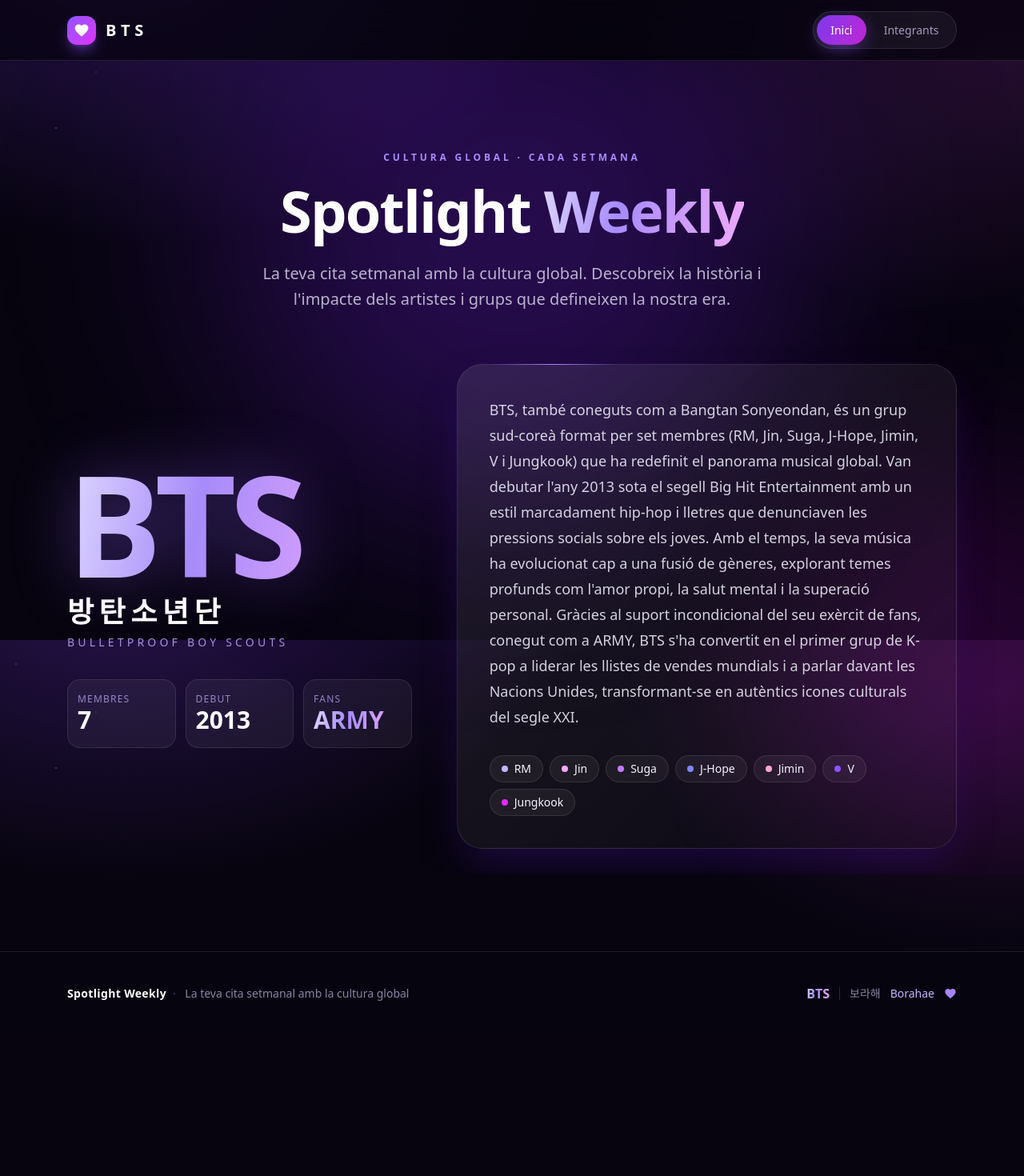
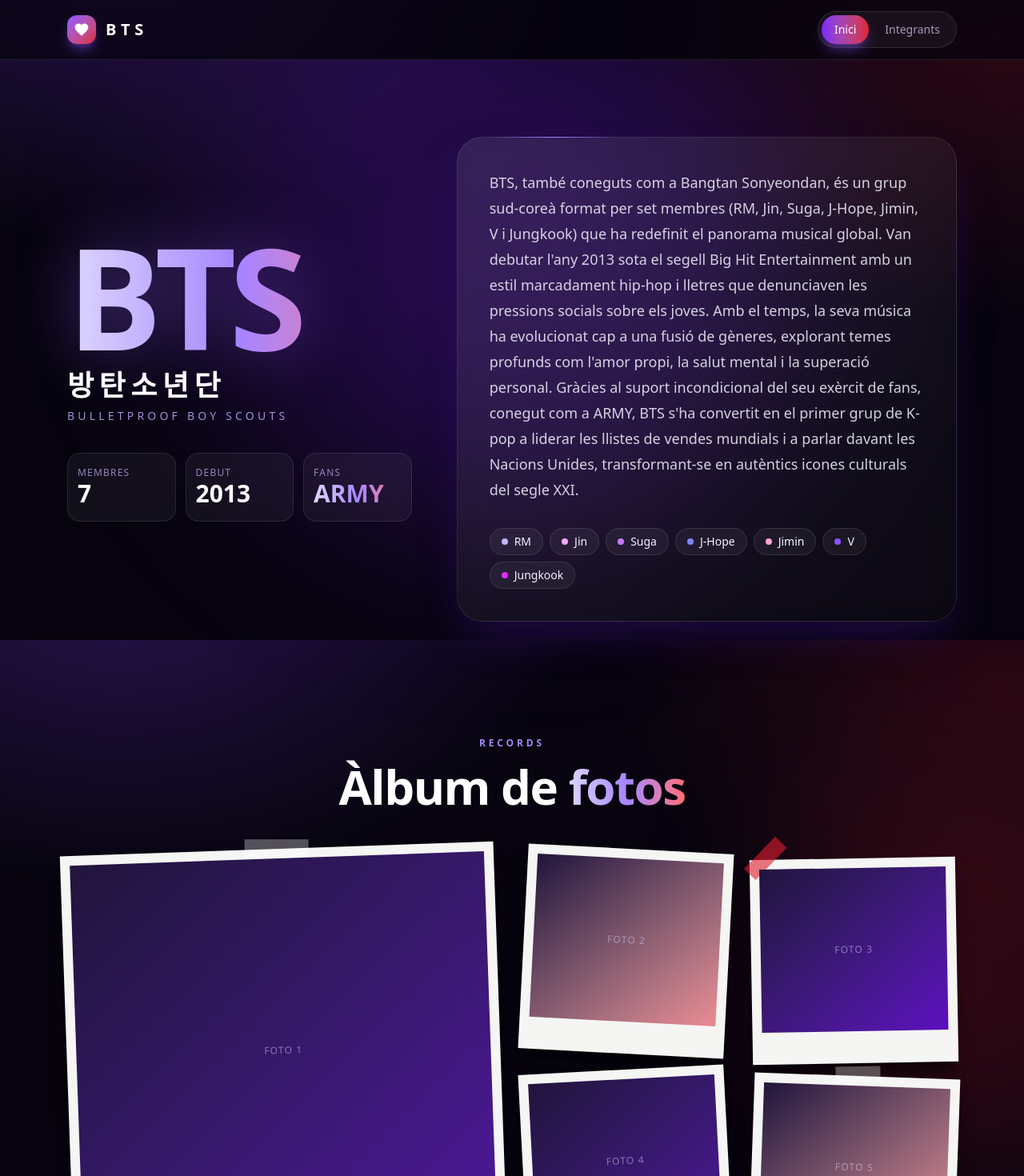
Before and after one commit to MartaLucea/P3_ex2, an Angular app: page / in a window 1280 px wide. Shown: the top 1470 px of the page at 80% size. Before the commit the page ends 1294 px from the top, so only its background shows below. Built offline with nearby package versions, Linux system fonts and the light colour scheme.

Commit message:
feat: update styles and content for BTS theme across components

```diff
--- a/src/app/footer/footer.component.html
+++ b/src/app/footer/footer.component.html
@@ -1,9 +1,9 @@
 <footer class="mt-24 border-t border-white/10 bg-night-950/80">
   <div class="mx-auto flex max-w-6xl flex-col items-center justify-between gap-4 px-5 py-10 text-center text-sm text-violet-200/60 sm:flex-row sm:text-left">
     <p>
-      <span class="font-display font-bold tracking-wide text-white">Spotlight Weekly</span>
+      <span class="font-display font-bold tracking-wide text-white">BTS</span>
       <span class="mx-2 text-violet-400/50" aria-hidden="true">·</span>
-      La teva cita setmanal amb la cultura global
+      Pàgina de fans dedicada als set membres
     </p>
 
     <p class="flex items-center gap-3">
@@ -11,7 +11,7 @@
       <span class="h-4 w-px bg-white/15" aria-hidden="true"></span>
       <span lang="ko">보라해</span>
       <span class="text-violet-300">Borahae</span>
-      <svg viewBox="0 0 24 24" class="size-4 fill-violet-400" aria-hidden="true">
+      <svg viewBox="0 0 24 24" class="size-4 fill-album" aria-hidden="true">
         <path d="M12 21.35l-1.45-1.32C5.4 15.36 2 12.28 2 8.5 2 5.42 4.42 3 7.5 3c1.74 0 3.41.81 4.5 2.09C13.09 3.81 14.76 3 16.5 3 19.58 3 22 5.42 22 8.5c0 3.78-3.4 6.86-8.55 11.54L12 21.35z" />
       </svg>
     </p>
--- a/src/app/header/header.component.html
+++ b/src/app/header/header.component.html
@@ -1,8 +1,8 @@
 <header class="sticky top-0 z-50 border-b border-white/10 bg-night-950/70 backdrop-blur-xl">
-  <div class="mx-auto flex max-w-6xl items-center justify-between gap-4 px-5 py-3.5">
+  <div class="mx-auto flex max-w-6xl items-center justify-between gap-3 px-4 py-3.5 sm:px-5">
 
-    <a routerLink="/" class="group flex items-center gap-3" aria-label="BTS - Inici">
-      <span class="grid size-9 place-items-center rounded-xl bg-linear-to-br from-violet-500 to-fuchsia-500 shadow-lg shadow-violet-500/40 transition duration-300 group-hover:rotate-6 group-hover:scale-110">
+    <a routerLink="/" class="flex items-center gap-3" aria-label="BTS - Inici">
+      <span class="grid size-9 place-items-center rounded-xl bg-linear-to-br from-violet-500 to-album shadow-lg shadow-violet-500/40">
         <svg viewBox="0 0 24 24" class="size-5 fill-white" aria-hidden="true">
           <path d="M12 21.35l-1.45-1.32C5.4 15.36 2 12.28 2 8.5 2 5.42 4.42 3 7.5 3c1.74 0 3.41.81 4.5 2.09C13.09 3.81 14.76 3 16.5 3 19.58 3 22 5.42 22 8.5c0 3.78-3.4 6.86-8.55 11.54L12 21.35z" />
         </svg>
--- a/src/app/header/nav/nav.component.html
+++ b/src/app/header/nav/nav.component.html
@@ -2,19 +2,20 @@
   <ul class="flex items-center gap-1 rounded-full border border-white/10 bg-white/5 p-1">
     <li>
       <a
-        class="nav-link"
+        class="inline-block rounded-full px-3 py-2 text-sm font-medium text-violet-200/70 transition-colors hover:text-white sm:px-4 aria-[current=page]:bg-linear-to-r aria-[current=page]:from-violet-600 aria-[current=page]:to-album aria-[current=page]:text-white aria-[current=page]:shadow-lg aria-[current=page]:shadow-violet-500/40"
         routerLink="/"
-        routerLinkActive="is-active"
-        [routerLinkActiveOptions]="{ exact: true }"
-        >
+        routerLinkActive
+        ariaCurrentWhenActive="page"
+        [routerLinkActiveOptions]="{ exact: true }">
         Inici
       </a>
     </li>
     <li>
       <a
-        class="nav-link"
+        class="inline-block rounded-full px-3 py-2 text-sm font-medium text-violet-200/70 transition-colors hover:text-white sm:px-4 aria-[current=page]:bg-linear-to-r aria-[current=page]:from-violet-600 aria-[current=page]:to-album aria-[current=page]:text-white aria-[current=page]:shadow-lg aria-[current=page]:shadow-violet-500/40"
         routerLink="/integrants"
-        routerLinkActive="is-active">
+        routerLinkActive
+        ariaCurrentWhenActive="page">
         Integrants
       </a>
     </li>
--- a/src/app/home/home.component.html
+++ b/src/app/home/home.component.html
@@ -1,26 +1,15 @@
 <section class="relative isolate overflow-hidden">
-  <div aria-hidden="true" class="pointer-events-none absolute -top-32 left-1/2 -z-10 size-[44rem] -translate-x-1/2 rounded-full bg-violet-600/25 blur-[130px] motion-safe:animate-float"></div>
-  <div aria-hidden="true" class="pointer-events-none absolute top-1/2 -right-40 -z-10 size-[28rem] rounded-full bg-fuchsia-600/15 blur-[110px]"></div>
+  <div aria-hidden="true" class="pointer-events-none absolute -top-32 left-1/2 -z-10 size-[44rem] -translate-x-1/2 rounded-full bg-violet-600/25 blur-[130px]"></div>
+  <div aria-hidden="true" class="pointer-events-none absolute top-1/2 -right-40 -z-10 size-[28rem] rounded-full bg-album/20 blur-[110px]"></div>
 
-  <div class="mx-auto max-w-4xl px-5 pt-20 pb-16 text-center sm:pt-28 motion-safe:animate-rise">
-    <p class="kicker mb-5">Cultura global · cada setmana</p>
-    <h1 id='header' class="font-display text-5xl leading-[1.05] font-extrabold tracking-tight text-white sm:text-7xl">
-      Spotlight <span class="text-gradient">Weekly</span>
-    </h1>
-    <p class="mx-auto mt-6 max-w-2xl text-lg leading-relaxed text-violet-100/75 sm:text-xl">
-      La teva cita setmanal amb la cultura global. Descobreix la història i l'impacte dels
-      artistes i grups que defineixen la nostra era.
-    </p>
-  </div>
+  <div class="mx-auto grid max-w-6xl items-center gap-10 px-5 pt-16 pb-8 sm:pt-24 lg:grid-cols-12 lg:gap-14">
 
-  <div class="mx-auto grid max-w-6xl items-center gap-10 px-5 pb-8 lg:grid-cols-12 lg:gap-14">
-
-    <div class="text-center lg:col-span-5 lg:text-left motion-safe:animate-rise [animation-delay:150ms]">
-      <h2>
+    <div class="text-center lg:col-span-5 lg:text-left">
+      <h1 id="header">
         <span class="block font-display text-[clamp(6rem,22vw,11rem)] leading-[0.85] font-extrabold tracking-tighter text-gradient drop-shadow-[0_0_40px_rgb(139_92_246/0.45)]">BTS</span>
         <span lang="ko" class="mt-4 block text-3xl font-bold tracking-[0.18em] text-white sm:text-4xl">방탄소년단</span>
         <span class="mt-2 block text-sm font-medium tracking-[0.3em] text-violet-300/80 uppercase">Bulletproof Boy Scouts</span>
-      </h2>
+      </h1>
 
       <dl class="mt-9 grid grid-cols-3 gap-3">
         <div class="rounded-2xl border border-white/10 bg-white/5 px-3 py-4 backdrop-blur">
@@ -38,7 +27,7 @@
       </dl>
     </div>
 
-    <div class="lg:col-span-7 motion-safe:animate-rise [animation-delay:300ms]">
+    <div class="lg:col-span-7">
       <div class="relative rounded-[2rem] border border-white/10 bg-linear-to-br from-white/[0.09] to-white/[0.02] p-7 shadow-2xl shadow-violet-950/60 backdrop-blur-md sm:p-10">
         <span aria-hidden="true" class="absolute -top-px left-10 h-px w-40 bg-linear-to-r from-transparent via-violet-400 to-transparent"></span>
 
@@ -65,4 +54,75 @@
       </div>
     </div>
   </div>
+
+  <!-- ÀLBUM DE FOTOS
+       Cada foto és un <div> amb marc blanc (tipus polaroid), inclinat i una mica descol·locat.
+       Per posar una foto: dins del div "FOTO" afegeix
+         <img src="..." alt="..." class="absolute inset-0 size-full object-cover">
+       i esborra el <span> del text. El peu blanc del marc queda lliure per escriure-hi una llegenda. -->
+  <section class="mx-auto max-w-6xl px-5 pt-20 pb-8 sm:pt-28" aria-labelledby="galeria-titol">
+    <header class="mb-12 text-center">
+      <p class="kicker mb-4">Records</p>
+      <h2 id="galeria-titol" class="font-display text-4xl font-extrabold tracking-tight text-white sm:text-6xl">
+        Àlbum de <span class="text-gradient">fotos</span>
+      </h2>
+    </header>
+
+    <div class="grid auto-rows-[11rem] grid-cols-2 gap-5 sm:auto-rows-[14rem] sm:gap-7 md:auto-rows-[16rem] md:grid-cols-4">
+
+      <!-- 1 · foto gran -->
+      <div class="relative col-span-2 row-span-2 flex -rotate-2 flex-col bg-stone-100 p-2 pb-9 shadow-xl shadow-black/50 transition-shadow hover:z-10 hover:shadow-2xl sm:p-3 sm:pb-12">
+        <span aria-hidden="true" class="absolute -top-3 left-1/2 h-6 w-20 -translate-x-1/2 rotate-2 bg-white/30"></span>
+        <div class="relative grid flex-1 place-items-center bg-linear-to-br from-night-700 to-violet-900"> <!-- FOTO -->
+          <span class="text-xs tracking-widest text-violet-200/50 uppercase">Foto 1</span>
+        </div>
+      </div>
+
+      <!-- 2 -->
+      <div class="relative flex rotate-3 flex-col bg-stone-100 p-2 pb-8 shadow-xl shadow-black/50 transition-shadow hover:z-10 hover:shadow-2xl sm:p-3 sm:pb-10">
+        <div class="relative grid flex-1 place-items-center bg-linear-to-br from-night-700 to-album/50"> <!-- FOTO -->
+          <span class="text-xs tracking-widest text-violet-200/50 uppercase">Foto 2</span>
+        </div>
+      </div>
+
+      <!-- 3 -->
+      <div class="relative flex -rotate-1 flex-col bg-stone-100 p-2 pb-8 shadow-xl shadow-black/50 transition-shadow hover:z-10 hover:shadow-2xl sm:p-3 sm:pb-10 md:translate-y-3">
+        <span aria-hidden="true" class="absolute -top-3 -left-2 h-5 w-14 -rotate-45 bg-album/60"></span>
+        <div class="relative grid flex-1 place-items-center bg-linear-to-br from-night-700 to-violet-800"> <!-- FOTO -->
+          <span class="text-xs tracking-widest text-violet-200/50 uppercase">Foto 3</span>
+        </div>
+      </div>
+
+      <!-- 4 -->
+      <div class="relative flex -rotate-3 flex-col bg-stone-100 p-2 pb-8 shadow-xl shadow-black/50 transition-shadow hover:z-10 hover:shadow-2xl sm:p-3 sm:pb-10 md:-translate-y-2">
+        <div class="relative grid flex-1 place-items-center bg-linear-to-br from-night-700 to-violet-900"> <!-- FOTO -->
+          <span class="text-xs tracking-widest text-violet-200/50 uppercase">Foto 4</span>
+        </div>
+      </div>
+
+      <!-- 5 -->
+      <div class="relative flex rotate-2 flex-col bg-stone-100 p-2 pb-8 shadow-xl shadow-black/50 transition-shadow hover:z-10 hover:shadow-2xl sm:p-3 sm:pb-10">
+        <span aria-hidden="true" class="absolute -top-3 left-1/2 h-5 w-14 -translate-x-1/2 -rotate-3 bg-white/30"></span>
+        <div class="relative grid flex-1 place-items-center bg-linear-to-br from-night-700 to-album/50"> <!-- FOTO -->
+          <span class="text-xs tracking-widest text-violet-200/50 uppercase">Foto 5</span>
+        </div>
+      </div>
+
+      <!-- 6 · apaïsada en pantalles mitjanes i grans -->
+      <div class="relative flex rotate-1 flex-col bg-stone-100 p-2 pb-8 shadow-xl shadow-black/50 transition-shadow hover:z-10 hover:shadow-2xl sm:p-3 sm:pb-10 md:col-span-2 md:pb-12">
+        <div class="relative grid flex-1 place-items-center bg-linear-to-br from-night-700 to-violet-800"> <!-- FOTO -->
+          <span class="text-xs tracking-widest text-violet-200/50 uppercase">Foto 6</span>
+        </div>
+      </div>
+
+      <!-- 7 · apaïsada en pantalles mitjanes i grans -->
+      <div class="relative flex -rotate-2 flex-col bg-stone-100 p-2 pb-8 shadow-xl shadow-black/50 transition-shadow hover:z-10 hover:shadow-2xl sm:p-3 sm:pb-10 md:col-span-2 md:-translate-y-1 md:pb-12">
+        <span aria-hidden="true" class="absolute -top-3 right-6 h-5 w-14 rotate-6 bg-album/60"></span>
+        <div class="relative grid flex-1 place-items-center bg-linear-to-br from-night-700 to-violet-900"> <!-- FOTO -->
+          <span class="text-xs tracking-widest text-violet-200/50 uppercase">Foto 7</span>
+        </div>
+      </div>
+
+    </div>
+  </section>
 </section>
--- a/src/app/integrans/integrans.component.html
+++ b/src/app/integrans/integrans.component.html
@@ -1,6 +1,6 @@
 <section class="relative mx-auto max-w-6xl px-5 pt-14 pb-4 sm:pt-20">
 
-  <header class="mb-12 text-center motion-safe:animate-rise">
+  <header class="mb-12 text-center">
     <p class="kicker mb-4">Bangtan Sonyeondan</p>
     <h2 class="font-display text-4xl font-extrabold tracking-tight text-white sm:text-6xl">
       Membres <span class="text-gradient">BTS</span>
@@ -9,7 +9,7 @@
   </header>
 
   @if (selectedIntegrant) {
-    <app-info-integrant class="mb-20 block motion-safe:animate-rise" [integrant]="selectedIntegrant" />
+    <app-info-integrant class="mb-20 block" [integrant]="selectedIntegrant" />
   }
 
   <ul class="grid grid-cols-2 gap-4 sm:grid-cols-3 sm:gap-6 lg:grid-cols-4">
--- a/src/styles.css
+++ b/src/styles.css
@@ -1,4 +1,4 @@
-/* Estils globals · tema "Purple Night" inspirat en BTS (el morat d'ARMY) */
+/* Estils globals · BTS: morat nit + roig de l'àlbum actual */
 
 @import 'tailwindcss';
 
@@ -12,68 +12,43 @@
   --color-night-800: #160d2a;
   --color-night-700: #21143d;
 
-  --animate-float: float 9s ease-in-out infinite;
-  --animate-rise: rise 0.9s cubic-bezier(0.2, 0.7, 0.2, 1) both;
-
-  @keyframes float {
-    0%, 100% { transform: translateY(0) scale(1); }
-    50% { transform: translateY(-24px) scale(1.04); }
-  }
-  @keyframes rise {
-    from { opacity: 0; transform: translateY(24px); }
-    to { opacity: 1; transform: translateY(0); }
-  }
+  /* Roig de l'àlbum actual (canvia'l aquí i s'actualitza a tot el web) */
+  --color-album: #e11d2e;
+  --color-album-light: #ff6b73;
 }
 
 @layer base {
   html {
+    @apply scroll-smooth motion-reduce:scroll-auto;
     color-scheme: dark;
-    scroll-behavior: smooth;
   }
 
   body {
-    min-height: 100vh;
-    font-family: var(--font-sans);
-    color: #f5f3ff;
-    background-color: var(--color-night-950);
-    /* Resplendor morat + cel estrellat */
+    @apply min-h-screen bg-night-950 font-sans text-violet-50 antialiased;
+    /* Resplendor morat (dalt esquerra) i roig (dalt dreta) */
     background-image:
       radial-gradient(60rem 40rem at 12% -10%, rgb(124 58 237 / 0.28), transparent 60%),
-      radial-gradient(50rem 35rem at 98% 8%, rgb(217 70 239 / 0.14), transparent 60%),
-      radial-gradient(1px 1px at 20px 30px, rgb(255 255 255 / 0.55), transparent),
-      radial-gradient(1px 1px at 120px 90px, rgb(221 214 254 / 0.45), transparent),
-      radial-gradient(1.5px 1.5px at 70px 160px, rgb(255 255 255 / 0.35), transparent);
-    background-size: auto, auto, 180px 200px, 240px 260px, 310px 290px;
+      radial-gradient(50rem 35rem at 98% 8%, rgb(225 29 46 / 0.16), transparent 60%);
     background-attachment: fixed;
-    -webkit-font-smoothing: antialiased;
   }
 
   ::selection {
-    background: #8b5cf6;
-    color: #fff;
+    @apply bg-violet-500 text-white;
   }
 
   :focus-visible {
-    outline: 2px solid #c4b5fd;
-    outline-offset: 3px;
+    @apply outline-2 outline-offset-2 outline-violet-300;
   }
 }
 
-/* Text amb degradat lavanda → rosa */
+/* Text amb degradat lavanda → roig */
 @utility text-gradient {
-  background-image: linear-gradient(100deg, #ddd6fe 0%, #a78bfa 38%, #f0abfc 100%);
-  -webkit-background-clip: text;
-  background-clip: text;
-  color: transparent;
+  @apply bg-linear-to-r from-violet-200 via-violet-400 to-album-light bg-clip-text text-transparent;
 }
 
 /* Etiqueta petita en majúscules */
 @utility kicker {
-  font-size: 0.75rem;
-  font-weight: 600;
-  letter-spacing: 0.32em;
-  text-transform: uppercase;
-  color: #a78bfa;
+  @apply text-xs font-semibold tracking-[0.32em] text-violet-400 uppercase;
 }
 
 /* Vinil: solcs concèntrics + reflex */
@@ -82,28 +57,3 @@
     conic-gradient(from 30deg, rgb(255 255 255 / 0.1), transparent 18%, rgb(255 255 255 / 0.12) 36%, transparent 55%, rgb(255 255 255 / 0.1) 76%, transparent),
     repeating-radial-gradient(circle at center, #1b1430 0 1px, #08050f 1px 3px);
 }
-
-@layer components {
-  /* Enllaç de navegació; .is-active el posa routerLinkActive */
-  .nav-link {
-    display: inline-block;
-    border-radius: 9999px;
-    padding: 0.5rem 1.1rem;
-    font-size: 0.875rem;
-    font-weight: 500;
-    color: rgb(221 214 254 / 0.7);
-    transition: color 0.25s, background-color 0.25s, box-shadow 0.25s;
-  }
-  .nav-link:hover {
-    color: #fff;
-  }
-  .nav-link.is-active {
-    color: #fff;
-    background-image: linear-gradient(120deg, #7c3aed, #c026d3);
-    box-shadow: 0 6px 24px -6px rgb(139 92 246 / 0.7);
-  }
-}
-
-@media (prefers-reduced-motion: reduce) {
-  html { scroll-behavior: auto; }
-}
```
Also changed, not shown: src/app/integrans/info-integrant/info-integrant.component.html (+4 -4 lines), src/app/integrans/portada-integrant/portada-integrant.component.html (+4 -4 lines).
